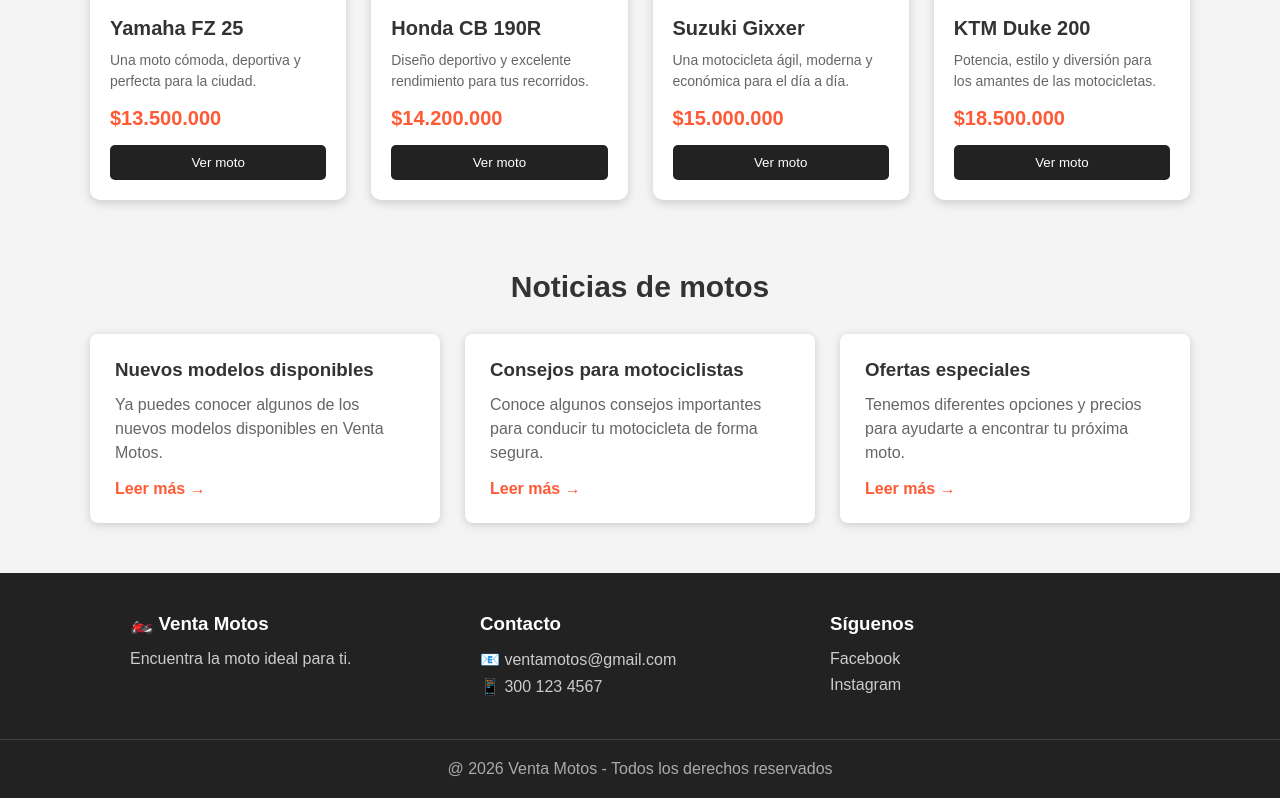
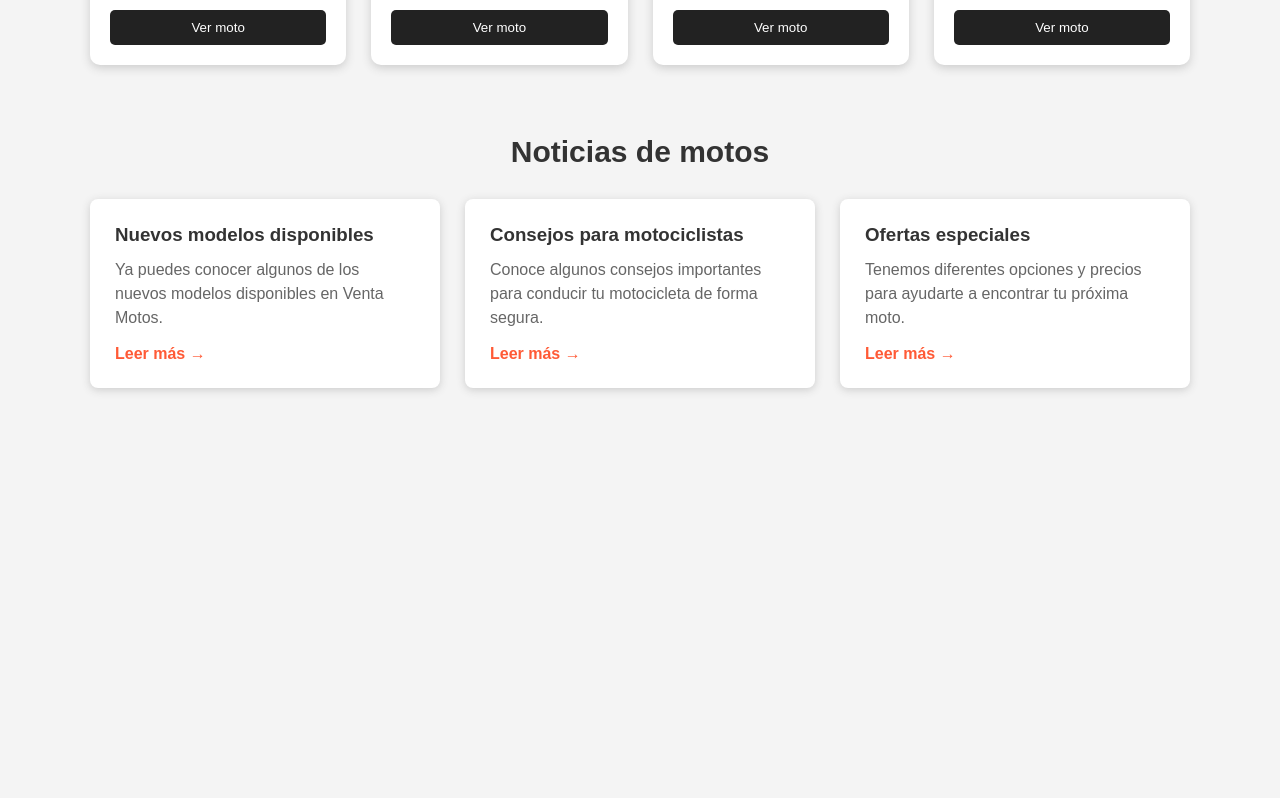
Before and after one commit to EdwinZx420/TrabajosSENA, a plain HTML site: page Venta Motos/index.html in a window 1280 px wide. Shown: the part 855-1653 px from the top of the page. After the commit the page ends 1293 px from the top, so only its background shows below. Drawn offline with Linux system fonts and the light colour scheme.

Commit message:
Trabajo del main

```diff
--- a/Venta Motos/index.html
+++ b/Venta Motos/index.html
@@ -11,28 +11,6 @@
 </head>
 
 <body>
-
-    <!-- HEADER -->
-
-    <header>
-
-        <div class="logo">
-            <img src="img/logo venta motos.png" alt="Logo Venta Motos">
-        </div>
-
-        <nav>
-            <a href="#inicio">Inicio</a>
-            <a href="#motos">Motos</a>
-            <a href="#noticias">Noticias</a>
-            <a href="#contacto">Contacto</a>
-        </nav>
-
-        <a href="#" class="login">
-            Iniciar sesión
-        </a>
-
-    </header>
-
 
     <!-- INICIO -->
 
@@ -273,72 +251,6 @@
 
     </main>
 
-
-    <!-- FOOTER -->
-
-    <footer id="contacto">
-
-        <div class="footer-contenido">
-
-            <div>
-
-                <h3>
-                    🏍️ Venta Motos
-                </h3>
-
-                <p>
-                    Encuentra la moto ideal para ti.
-                </p>
-
-            </div>
-
-
-            <div>
-
-                <h3>
-                    Contacto
-                </h3>
-
-                <p>
-                    📧 ventamotos@gmail.com
-                </p>
-
-                <p>
-                    📱 300 123 4567
-                </p>
-
-            </div>
-
-
-            <div>
-
-                <h3>
-                    Síguenos
-                </h3>
-
-                <p>
-                    Facebook
-                </p>
-
-                <p>
-                    Instagram
-                </p>
-
-            </div>
-
-        </div>
-
-
-        <div class="copyright">
-
-            <p>
-                @ 2026 Venta Motos - Todos los derechos reservados
-            </p>
-
-        </div>
-
-    </footer>
-
 </body>
 
 </html>
```
